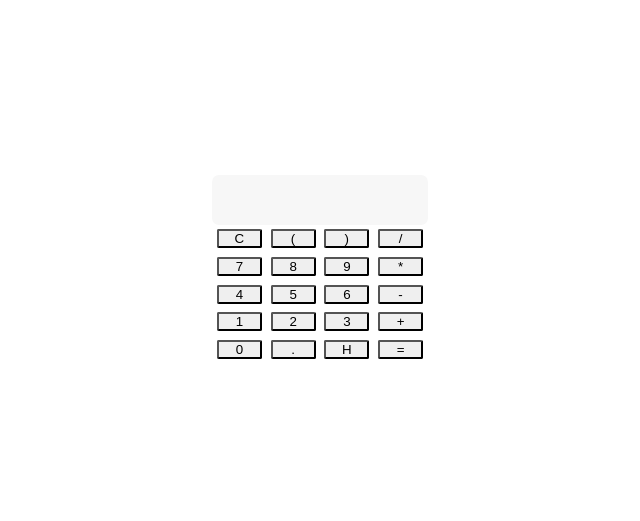
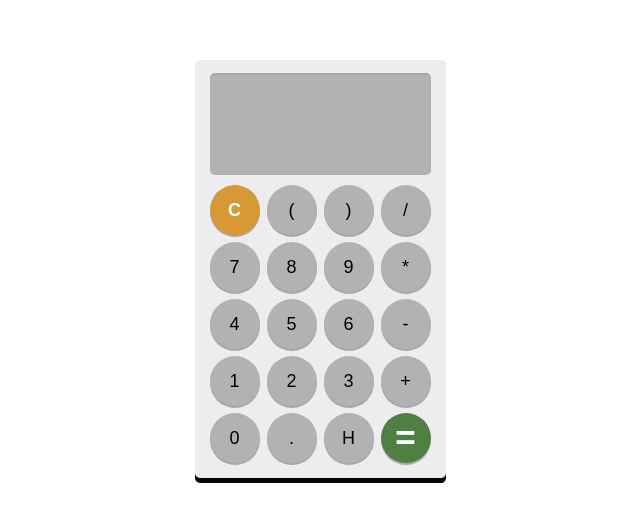
Before and after one commit to JeffnyAugustin/My-calculator-pure-JS, a plain HTML site: page index.html in a window 1280 px wide. Shown: the part 131-652 px from the top of the page, without its empty margins (320-960 px from the left). Drawn offline with Linux system fonts and the light colour scheme; files whose address does not match are found by name.

Commit message:
Update Style.css

```diff
--- a/style.css
+++ b/style.css
@@ -14,57 +14,61 @@ body {
     max-width: 100vw;
 }
 
-
-
-
-.container {
-
+.calculator {
     display: flex;
     flex-direction: column;
     padding: 15px;
     border-radius: 5px;
     box-shadow: 0 5px #030303;
-    background-color: #eca864;
-}
-
-
-
-button {
-    width: 21%;
-    height: 33%;
-    margin: 2%;
-    border-radius: 2px;
+    background-color: #ededed;
 }
 
 .ecran {
-    height: 50px;
+    height: 100px;
+    background-color: transparent;
+    margin-bottom: 10px;
+    border-radius: 5px;
+    display: flex;
+    justify-content: flex-end;
+    align-items: flex-end;
+    padding: 5px;
+    font-size: 25px;
+    background-color: #b2b2b2;
+    box-shadow: 0px -2px #a8a8a8;
     width: 100%;
-    background-color: #f7f7f7;
-    border-radius: 7px;
 }
 
-.typing-input {
-     display: flex;
-    flex-direction: row;
-    gap: 19px;
-    height: 20%;
-    width: 91%;
-    padding: 1%;
-}
-.div1 {
-    display: flex;
-    flex-direction: row;
-    gap: 19px;
-    height: 20%;
-    width: 91%;
-    padding: 1%;
+.touches {
+    grid-template-columns: repeat(4, 50px);
+    grid-template-rows: repeat(5, 50px);
+    grid-gap: 7px;
+    display: grid;
 }
 
-.div2 {
-    display: flex;
-    flex-direction: row;
-    gap: 19px;
-    height: 20%;
-    width: 91%;
-    padding: 1%;
+button {
+    outline: none;
+    border-radius: 50%;
+    background-color: #b2b2b2;
+    box-shadow: 0 2px #a8a8a8;
+    font-size: 18px;
+    border: none;
 }
+
+button:active {
+    transform: translateY(2px);
+    box-shadow: 0 1px #453e3e;
+}
+
+button[data-key="8"] {
+    font-weight: bold;
+    color: white;
+    background-color: #d79936;
+}
+
+button[data-key="13"] {
+
+    color: white;
+    font-size: 35px;
+    background-color: #507f44;
+    font-weight: bold;
+}
```
